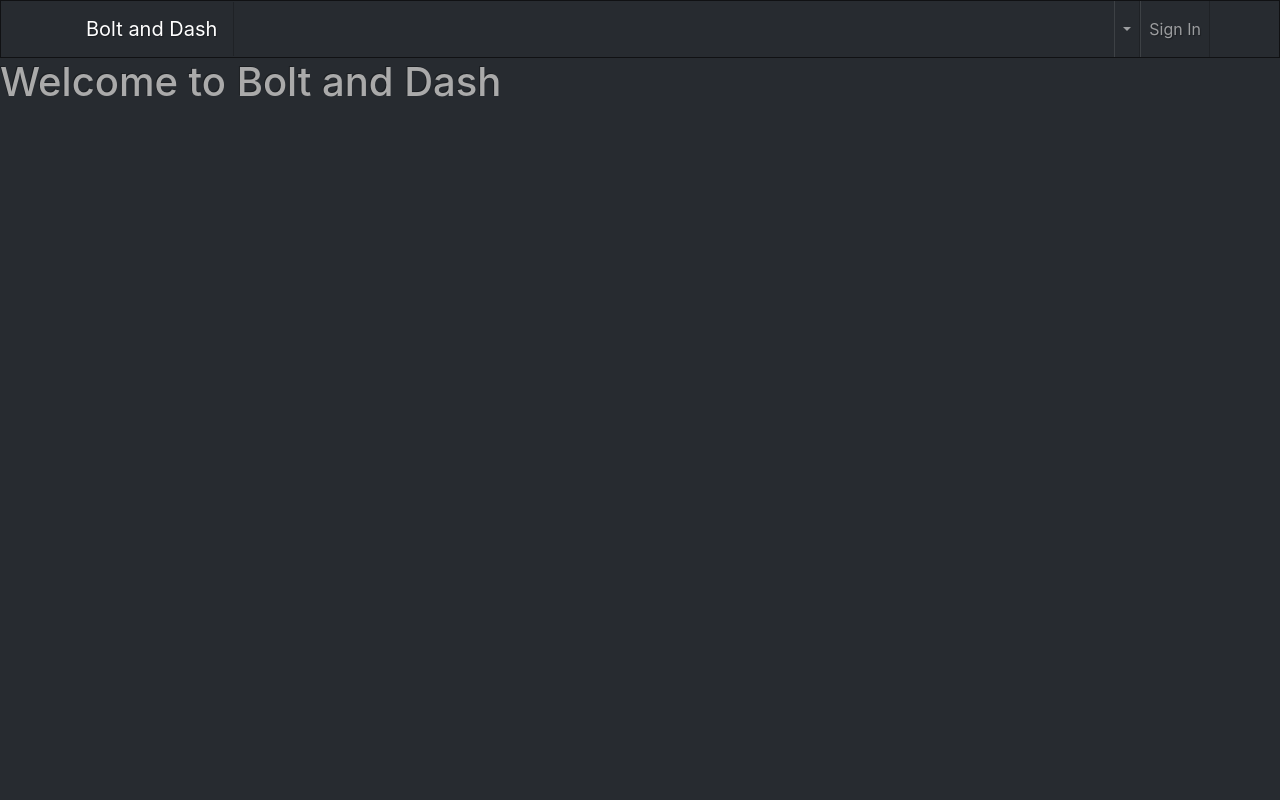
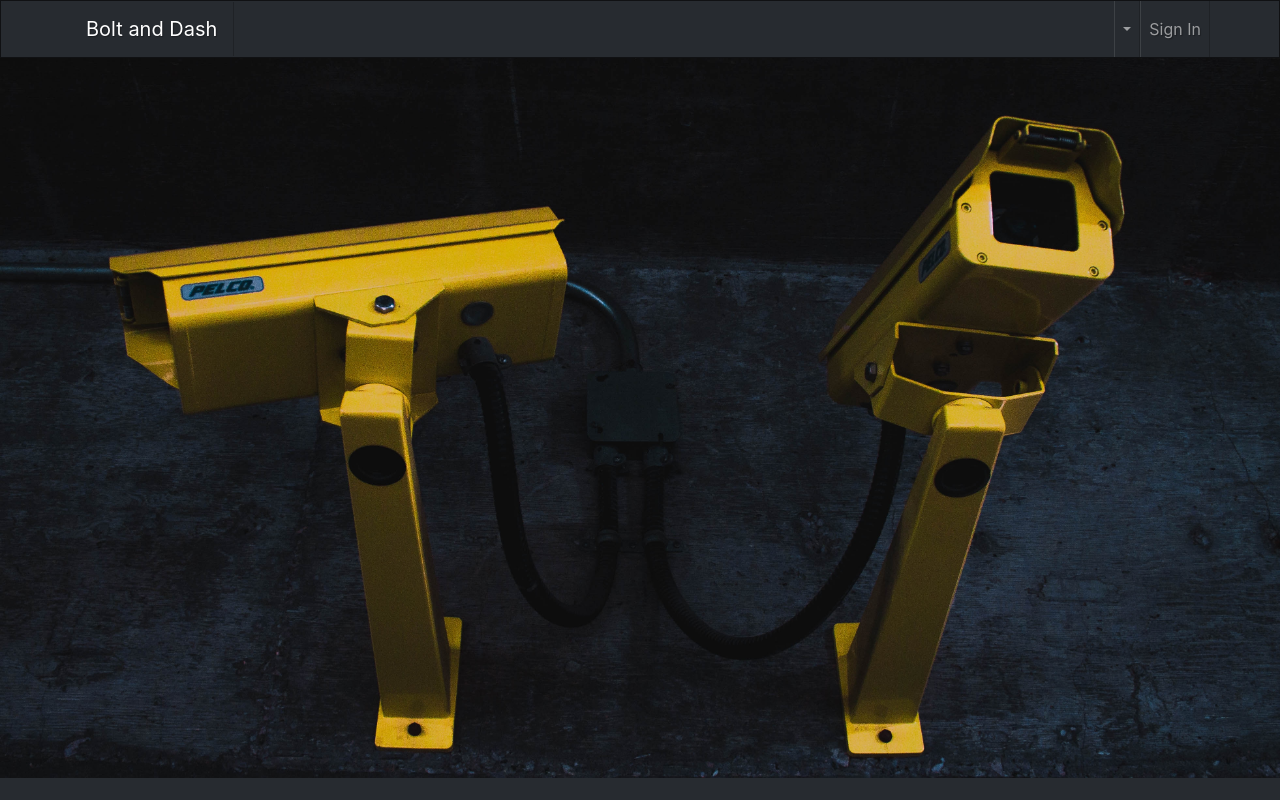
Before and after one commit to bahar-hosseini/security_camera_app, a React (Create React App) app in the folder frontend/: page / in a window 1280 px wide. Built offline with nearby package versions, Linux system fonts and the light colour scheme.

Commit message:
add Homescreen

```diff
--- a/frontend/src/App.js
+++ b/frontend/src/App.js
@@ -1,5 +1,6 @@
-//Inner Modules
+//Internal Modules
 import Header from "./components/Header";
+import HomeScreen from "./screen/HomeScreen";
 
 const App = () => {
   return (
@@ -8,7 +9,7 @@ const App = () => {
         <Header />
       </header>
       <main>
-        <h1>Welcome to Bolt and Dash</h1>
+        <HomeScreen />
       </main>
     </>
   );
--- /dev/null
+++ b/frontend/src/screen/HomeScreen.js
@@ -0,0 +1,14 @@
+import React from 'react'
+import {Container,Image } from 'react-bootstrap';
+
+import headerImage from '../assets/images/background.jpg'
+
+const HomeScreen = () => {
+  return (
+    <>
+<Image src={headerImage} fluid />
+    </>
+  )
+}
+
+export default HomeScreen
```
Also changed, not shown: frontend/src/assets/images/background.jpg (added).
